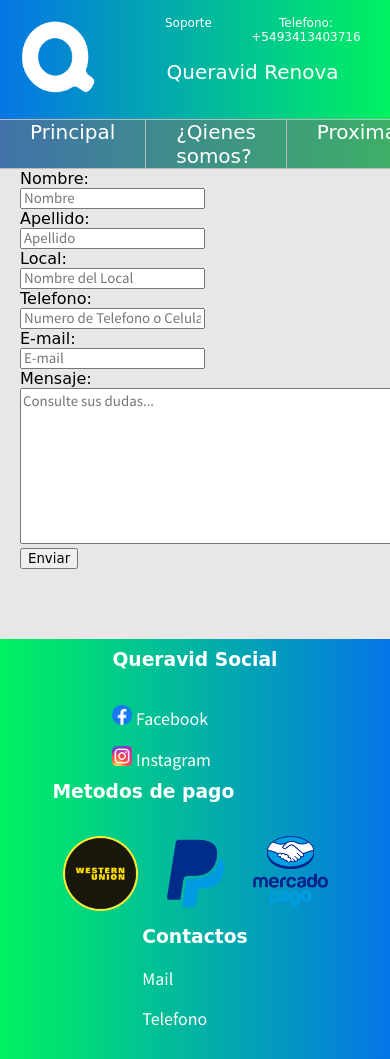
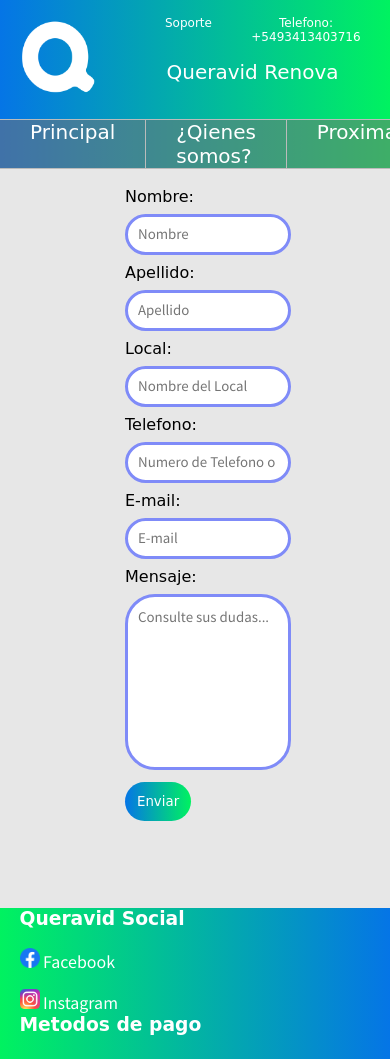
Before and after one commit to AgustinPernigotti/Queravid.com, a plain HTML site: page contact-us.html in a window 390 px wide. Shown: the top 1059 px of the page. Drawn offline with Linux system fonts and the light colour scheme; a web font is replaced by a local one.

Commit message:
NEWS: css stylesheets footer and section mobile first were made. NEWS: contact us html file modified

```diff
--- a/css/stylesheet-footer.css
+++ b/css/stylesheet-footer.css
@@ -1,9 +1,49 @@
 /* FOOTER */
 
-/* .flex-item-container{
-    margin: 0%;
-} */
+.flex-item-footer{
+    margin-left: 5%;
+}
 
+footer{
+    background: #00F260;  /* fallback for old browsers */
+    background: -webkit-linear-gradient(to left, #0575E6, #00F260);  /* Chrome 10-25, Safari 5.1-6 */
+    background: linear-gradient(to left, #0575E6, #00F260); /* W3C, IE 10+/ Edge, Firefox 16+, Chrome 26+, Opera 12+, Safari 7+ */
+}
+
+footer h3{
+    color: white;
+    margin-top: 0px;
+}
+
+.flex-item-social img{
+        width: 20px;
+}
+
+.flex-item-facebook{
+    margin-top: 16px;
+    margin-bottom: 16px;
+}
+
+.copyright p{
+    color: white;
+    margin-top: 16px;
+    margin-bottom: 0;
+    text-align: center;
+}
+
+footer a{
+    color: white;
+    text-decoration: none;
+}
+
+.payment-methods img{
+    padding-left: 10px;
+    padding-right: 10px;
+    width: 75px;
+    margin: 16px
+}
+
+@media screen and (min-width: 720px){
     .flex-item-footer{
         display: flex;
         justify-content: space-around;
@@ -32,7 +72,7 @@ background: linear-gradient(to left, #0575E6, #00F260); /* W3C, IE 10+/ Edge, Fi
 
     footer h3{
         color: white;
-    margin-top: 10px;
+        padding: 10px;
     }
 
     .copyright p{
@@ -56,10 +96,7 @@ footer a{
     .payment-methods img{
         padding-left: 10px;
         padding-right: 10px;
-
+        width: 75px;
+        margin-top: 16px
     }
-
-.payment-methods img{
-    width: 75px;
-    margin-top: 16px;
 }
--- a/css/stylesheet-section.css
+++ b/css/stylesheet-section.css
@@ -57,6 +57,70 @@
     width: 300px;
     margin-bottom: 16px;
     border-radius: 20px;
+}
+
+
+/* CONTACT US SECTION */
+
+.container-forms{
+    display: flex;
+    flex-direction: column;
+    margin-left: 30%;
+    margin-right: 30%;
+    margin-bottom: 5%;
+    margin-top: 5%;
+}
+
+.container-forms{
+    display: flex;
+    flex-direction: column;
+    margin-left: 30%;
+    margin-right: 30%;
+    margin-bottom: 5%;
+    margin-top: 5%;
+}
+
+#input-responsive{
+    width: 100%;
+    padding: 10px;
+    margin: 8px 0;
+    border: 3px solid rgb(127, 139, 248);
+    border-radius: 30px;
+    outline: none;
+    -webkit-transition: 0.5s;
+    transition: 0.5s;
+}
+
+#input-responsive:focus{
+    background-color: rgb(202, 226, 235);
+    border: 3px solid rgba(12, 129, 12, 0.938);
+}
+
+textarea{
+    resize: none;
+}
+
+.flex-item-submit{
+    display: flex;
+}
+
+.container-forms input[type=submit]{
+    padding: 12px;
+    background: #00F260;  /* fallback for old browsers */
+    background: -webkit-linear-gradient(to right, #0575E6, #00F260);  /* Chrome 10-25, Safari 5.1-6 */
+    background: linear-gradient(to right, #0575E6, #00F260); /* W3C, IE 10+/ Edge, Firefox 16+, Chrome 26+, Opera 12+, Safari 7+ */
+    cursor: pointer;
+    color: white;
+    border: none;
+    padding: none;
+    border-radius: 20px;
+    outline: none;
+}
+
+.container-forms input[type=submit]:hover{
+    background: #283c86;  /* fallback for old browsers */
+    background: -webkit-linear-gradient(to left, #45a247, #283c86);  /* Chrome 10-25, Safari 5.1-6 */
+    background: linear-gradient(to left, #45a247, #283c86); /* W3C, IE 10+/ Edge, Firefox 16+, Chrome 26+, Opera 12+, Safari 7+ */
 }
 
 
```
Also changed, not shown: contact-us.html (+1 -0 lines). Lines whose indentation alone changed are shown as unchanged.
